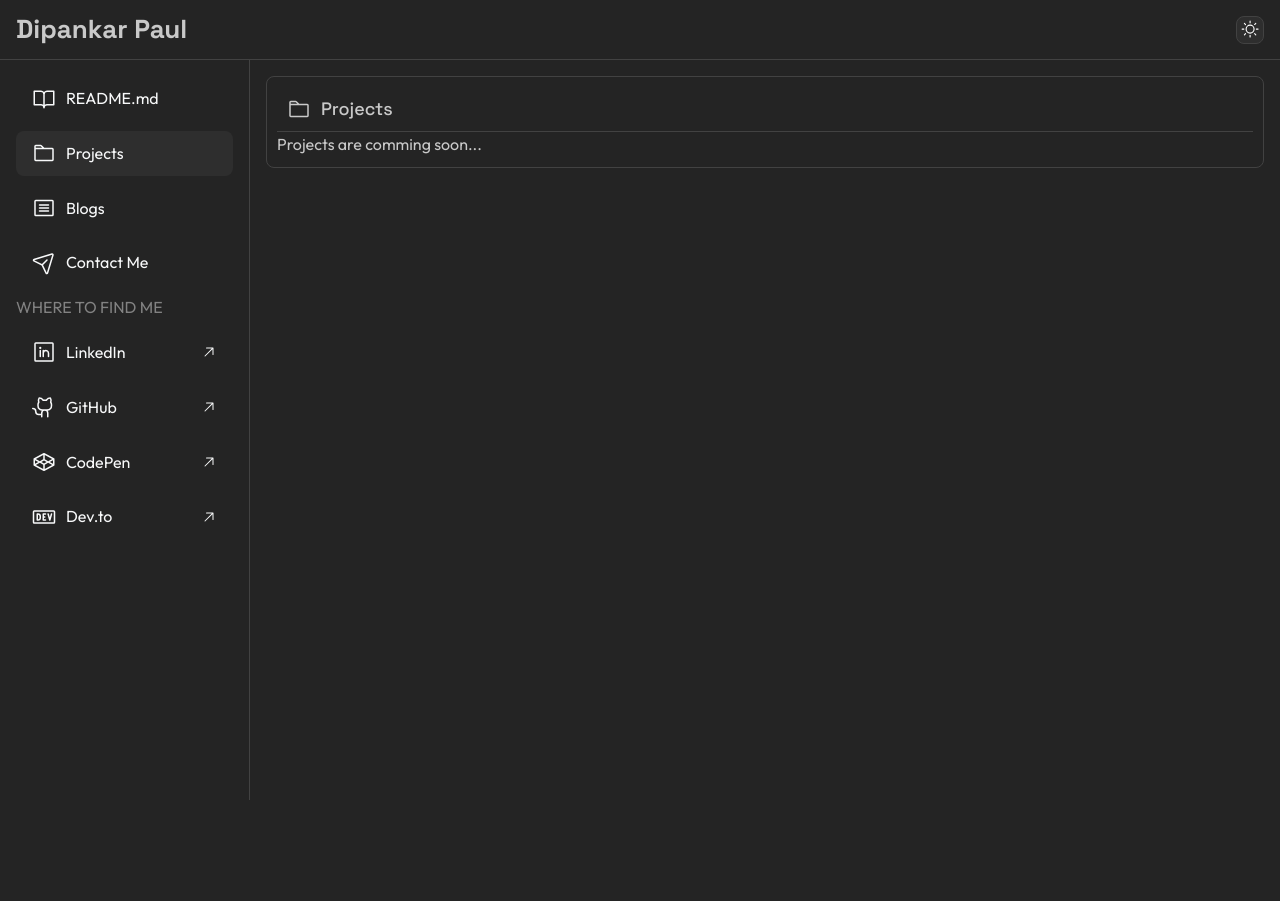
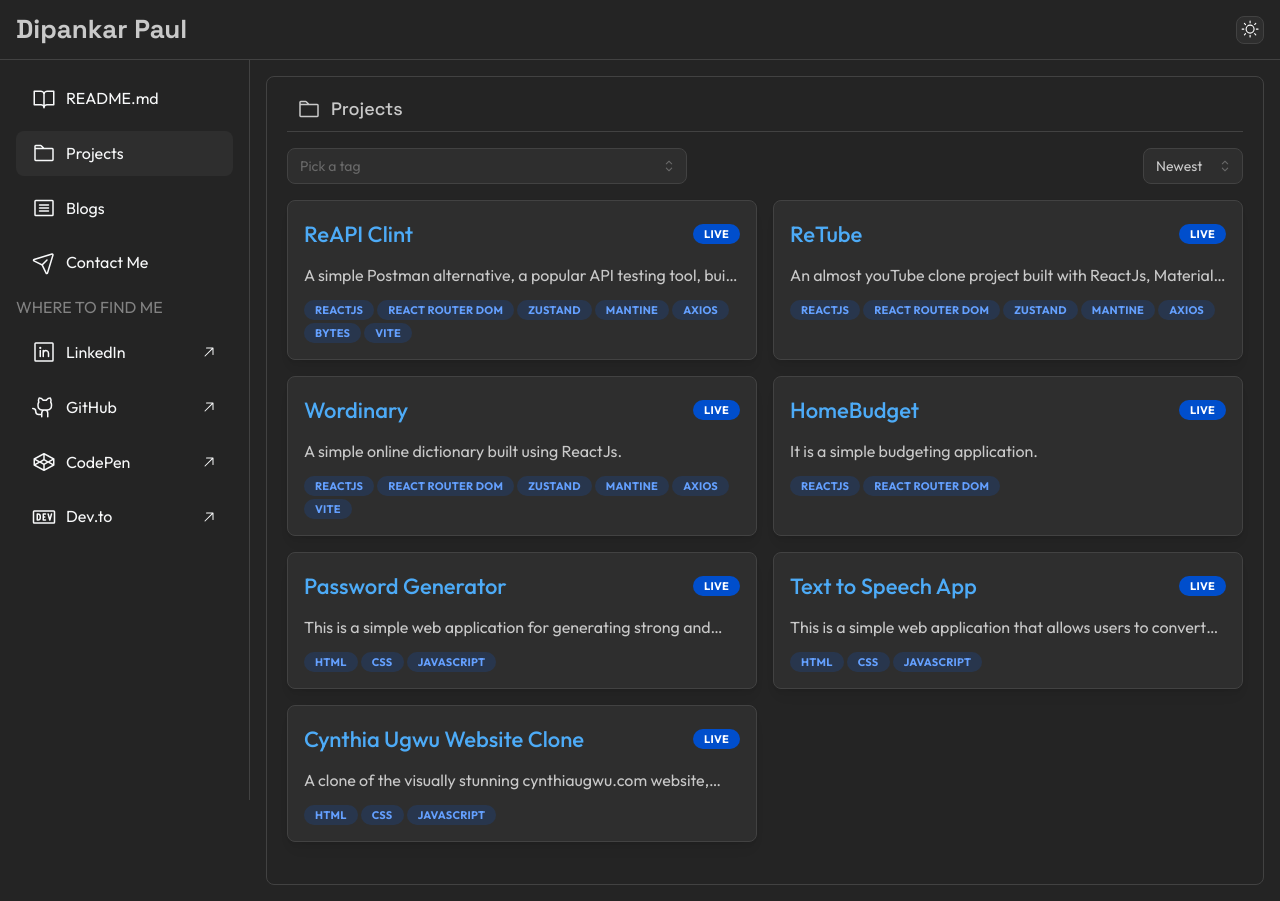
Before and after one commit to iamdipankarpaul/Dipankar-Paul-Portfolio-Website, a React (Vite) app: page /projects in a window 1280 px wide. Before the commit the page ends 800 px from the top, so only its background shows below. Built offline with nearby package versions, Linux system fonts and the light colour scheme.

Commit message:
working on projects page

```diff
--- a/src/App.jsx
+++ b/src/App.jsx
@@ -9,6 +9,7 @@ import AppLayout from "./layout/AppLayout";
 // pages
 import ReadmePage from "./pages/readme/ReadmePage.jsx";
 import ProjectsPage from "./pages/projects/ProjectsPage.jsx";
+import ProjectPage from "./pages/project/ProjectPage.jsx";
 import BlogsPage from "./pages/blogs/BlogsPage.jsx";
 import ContactPage from "./pages/contact/ContactPage.jsx";
 
@@ -28,6 +29,10 @@ const router = createBrowserRouter([
       {
         path: "projects",
         element: <ProjectsPage />,
+      },
+      {
+        path: "projects/:slug",
+        element: <ProjectPage />,
       },
       {
         path: "blogs",
--- /dev/null
+++ b/src/components/ProjectCard.jsx
@@ -0,0 +1,61 @@
+import { Box, Card, Group, Text, ThemeIcon, Badge, Flex } from "@mantine/core";
+import { useHover } from "@mantine/hooks";
+import { Link } from "react-router-dom";
+
+const ProjectCard = ({ project, tagClick }) => {
+  const { hovered, ref: projectTitleref } = useHover();
+
+  return (
+    <Card shadow="sm" padding="md" withBorder>
+      {/* card heading */}
+      <Group justify="space-between" gap="xs">
+        <Text
+          fz="h3"
+          fw={500}
+          component={Link}
+          to={`#`}
+          w="75%"
+          style={{
+            whiteSpace: "nowrap",
+            overflow: "hidden",
+            textOverflow: "ellipsis",
+            textDecoration: hovered ? "underline" : "none",
+          }}
+          ref={projectTitleref}
+          c="blue"
+        >
+          {project.title}
+        </Text>
+        <Badge
+          component={Link}
+          to={project.links.demo}
+          target="_blank"
+          rel="noopener noreferrer"
+          style={{ cursor: "pointer" }}
+        >
+          Live
+        </Badge>
+      </Group>
+      {/* description */}
+      <Text lineClamp={1} my="sm">
+        {project.description}
+      </Text>
+      {/* tags */}
+      <Flex gap={"3px"} wrap="wrap">
+        {project.tags.map((tag) => (
+          <Badge
+            key={tag}
+            variant="light"
+            m="0px"
+            onClick={() => (tagClick ? tagClick(tag) : null)}
+            style={{ cursor: tagClick ? "pointer" : "text" }}
+          >
+            {tag}
+          </Badge>
+        ))}
+      </Flex>
+    </Card>
+  );
+};
+
+export default ProjectCard;
--- /dev/null
+++ b/src/components/ProjectList.jsx
@@ -0,0 +1,23 @@
+import { Box, SimpleGrid } from "@mantine/core";
+
+import ProjectCard from "./ProjectCard";
+
+const ProjectList = ({ projects, tagClick }) => {
+  return (
+    <Box my="md">
+      <SimpleGrid cols={{ base: 1, xs: 2 }} spacing="md">
+        {projects.map((project) => (
+          <>
+            <ProjectCard
+              key={project.slug}
+              project={project}
+              tagClick={tagClick}
+            />
+          </>
+        ))}
+      </SimpleGrid>
+    </Box>
+  );
+};
+
+export default ProjectList;
--- a/src/components/SectionTitle.jsx
+++ b/src/components/SectionTitle.jsx
@@ -9,7 +9,7 @@ const SectionTitle = ({ text }) => {
   return (
     <Box>
       <Flex align="center" ref={ref} gap="5px">
-        {!isMobile && <Link size={20} style={{ opacity: hovered ? 1 : 0 }} />}
+        {!isMobile && <Link size={20} style={{ opacity: hovered ? 1 : 0.2 }} />}
         <Title fw={500} fz={{ base: "h2", sm: "h1" }} py={"xs"}>
           {text}
         </Title>
--- a/src/components/Topbar.jsx
+++ b/src/components/Topbar.jsx
@@ -1,8 +1,8 @@
-import { Group, Title, Divider } from "@mantine/core";
+import { Group, Title, Divider, Box } from "@mantine/core";
 
 const Topbar = ({ label, icon }) => {
   return (
-    <>
+    <Box mx="xs">
       <Group p="xs" gap="xs">
         {icon}
         <Title fz="h4" fw={500}>
@@ -10,7 +10,7 @@ const Topbar = ({ label, icon }) => {
         </Title>
       </Group>
       <Divider />
-    </>
+    </Box>
   );
 };
 
--- a/src/constants/projects.js
+++ b/src/constants/projects.js
@@ -13,13 +13,13 @@ const projects = [
       "Get code snippet for JavaScript Axios and Fetch methods",
     ],
     tags: [
-      "ReactJS",
-      "React Router Dom",
-      "Zustand",
-      "Mantine",
-      "Axios",
+      "reactjs",
+      "react router dom",
+      "zustand",
+      "mantine",
+      "axios",
       "bytes",
-      "Vite",
+      "vite",
     ],
     links: {
       demo: "https://reapi-client.vercel.app/",
@@ -46,7 +46,7 @@ const projects = [
       "A video detail page with views, likes, published time, description and comments",
       "Fully responsive design",
     ],
-    tags: ["ReactJS", "React Router Dom", "Zustand", "Mantine", "Axios"],
+    tags: ["reactjs", "react router dom", "zustand", "mantine", "axios"],
     links: {
       demo: "https://retube-nine.vercel.app/",
       github: "https://github.com/dipankarpaul2k/jsm_youtube_clone.git",
@@ -73,12 +73,12 @@ const projects = [
       "All your searches will be saved in history",
     ],
     tags: [
-      "ReactJS",
-      "React Router Dom",
-      "Zustand",
-      "Mantine",
-      "Axios",
-      "Vite",
+      "reactjs",
+      "react router dom",
+      "zustand",
+      "mantine",
+      "axios",
+      "vite",
     ],
     links: {
       demo: "https://wordinary-sigma.vercel.app/",
@@ -103,7 +103,7 @@ const projects = [
       "You can delete a budget or you can delete a specific expense of the budget",
       "You can also see all the expenses in one page",
     ],
-    tags: ["ReactJS", "React Router Dom"],
+    tags: ["reactjs", "react router dom"],
     links: {
       demo: "https://homebudget-react.vercel.app/",
       github: "https://github.com/dipankarpaul2k/Budget_App_React.git",
@@ -128,7 +128,7 @@ const projects = [
       'The "Reset" button allows users to clear the input fields and start over',
       "The application provides a notification system that displays success, error, and invalid messages",
     ],
-    tags: ["HTML", "CSS", "JavaScript"],
+    tags: ["html", "css", "javascript"],
     links: {
       demo: "https://password-generator-tau-ochre.vercel.app/",
       github: "https://github.com/dipankarpaul2k/Password-Generator.git",
@@ -149,7 +149,7 @@ const projects = [
       "Easily input text for conversion to speech",
       "Start and stop speech synthesis",
     ],
-    tags: ["HTML", "CSS", "JavaScript"],
+    tags: ["html", "css", "javascript"],
     links: {
       demo: "https://text-to-speech-cyan-six.vercel.app/",
       github: "https://github.com/dipankarpaul2k/Text-to-Speech.git",
@@ -169,7 +169,7 @@ const projects = [
       "Interactive animations and transitions",
       "Smooth scrolling and navigation",
     ],
-    tags: ["HTML", "CSS", "JavaScript"],
+    tags: ["html", "css", "javascript"],
     links: {
       demo: "https://cynthia-ugwu-landing-page-clone.vercel.app/",
       github:
--- /dev/null
+++ b/src/pages/project/Project.module.css
@@ -0,0 +1,9 @@
+.wrapper {
+  border: 1px solid;
+  border-color: light-dark(
+    var(--mantine-color-gray-3),
+    var(--mantine-color-dark-4)
+  );
+  border-radius: var(--mantine-radius-md);
+  padding: var(--mantine-spacing-xs);
+}
--- /dev/null
+++ b/src/pages/project/ProjectPage.jsx
@@ -0,0 +1,13 @@
+import { Box } from "@mantine/core";
+
+import classes from "./Project.module.css";
+
+const ProjectPage = () => {
+  return (
+    <Box>
+      <div>ProjectPage</div>
+    </Box>
+  );
+};
+
+export default ProjectPage;
--- a/src/pages/projects/ProjectsPage.jsx
+++ b/src/pages/projects/ProjectsPage.jsx
@@ -1,16 +1,76 @@
-import { Box, Text } from "@mantine/core";
+import { useState } from "react";
+import { Box, MultiSelect, Select, Flex } from "@mantine/core";
 import { Folder } from "@phosphor-icons/react";
 
 import classes from "./Projects.module.css";
 import Topbar from "../../components/Topbar";
+import personalData from "../../constants";
+import ProjectList from "../../components/ProjectList";
 
 const ProjectsPage = () => {
+  const [selectedTags, setSelectedTags] = useState([]);
+  const [sortBy, setSortBy] = useState("Newest");
+
+  const handleTagClick = (tag) => {
+    if (selectedTags.includes(tag)) {
+      setSelectedTags(selectedTags.filter((t) => t !== tag));
+    } else {
+      setSelectedTags([...selectedTags, tag]);
+    }
+  };
+
+  const tagOptions = Array.from(
+    new Set(personalData.projects.flatMap((project) => project.tags))
+  );
+
+  const filteredProjects = personalData.projects.filter((project) =>
+    selectedTags.every((tag) => project.tags.includes(tag))
+  );
+
+  if (sortBy === "Newest") {
+    filteredProjects.sort((a, b) => new Date(b.date) - new Date(a.date));
+  } else {
+    filteredProjects.sort((a, b) => new Date(a.date) - new Date(b.date));
+  }
+
   return (
     <Box className={classes.wrapper}>
       <Topbar label="Projects" icon={<Folder size={24} />} />
       {/* projects body */}
-      <Box>
-        <Text>Projects are comming soon...</Text>
+      <Box py={{ base: "sm", sm: "md" }} px="xs">
+        {/* search and sort */}
+        <Box>
+          <Flex
+            direction={{ base: "column-reverse", sm: "row" }}
+            gap={{ base: "sm", sm: "lg" }}
+            justify="space-between"
+          >
+            <MultiSelect
+              placeholder="Pick a tag"
+              data={tagOptions}
+              searchable
+              clearable
+              checkIconPosition="right"
+              value={selectedTags}
+              onChange={setSelectedTags}
+              aria-label="Pick a tag input"
+              maw={{ base: "auto", sm: "400px" }}
+              style={{ flex: 1 }}
+            />
+            <Select
+              aria-label="Sort projects by newest or oldest"
+              data={["Newest", "Oldest"]}
+              defaultValue="Newest"
+              allowDeselect={false}
+              checkIconPosition="right"
+              value={sortBy}
+              onChange={setSortBy}
+              maw={{ base: "auto", sm: "100px" }}
+            />
+          </Flex>
+        </Box>
+        {/* project list */}
+        <ProjectList projects={filteredProjects} tagClick={handleTagClick} />
       </Box>
     </Box>
   );
```
